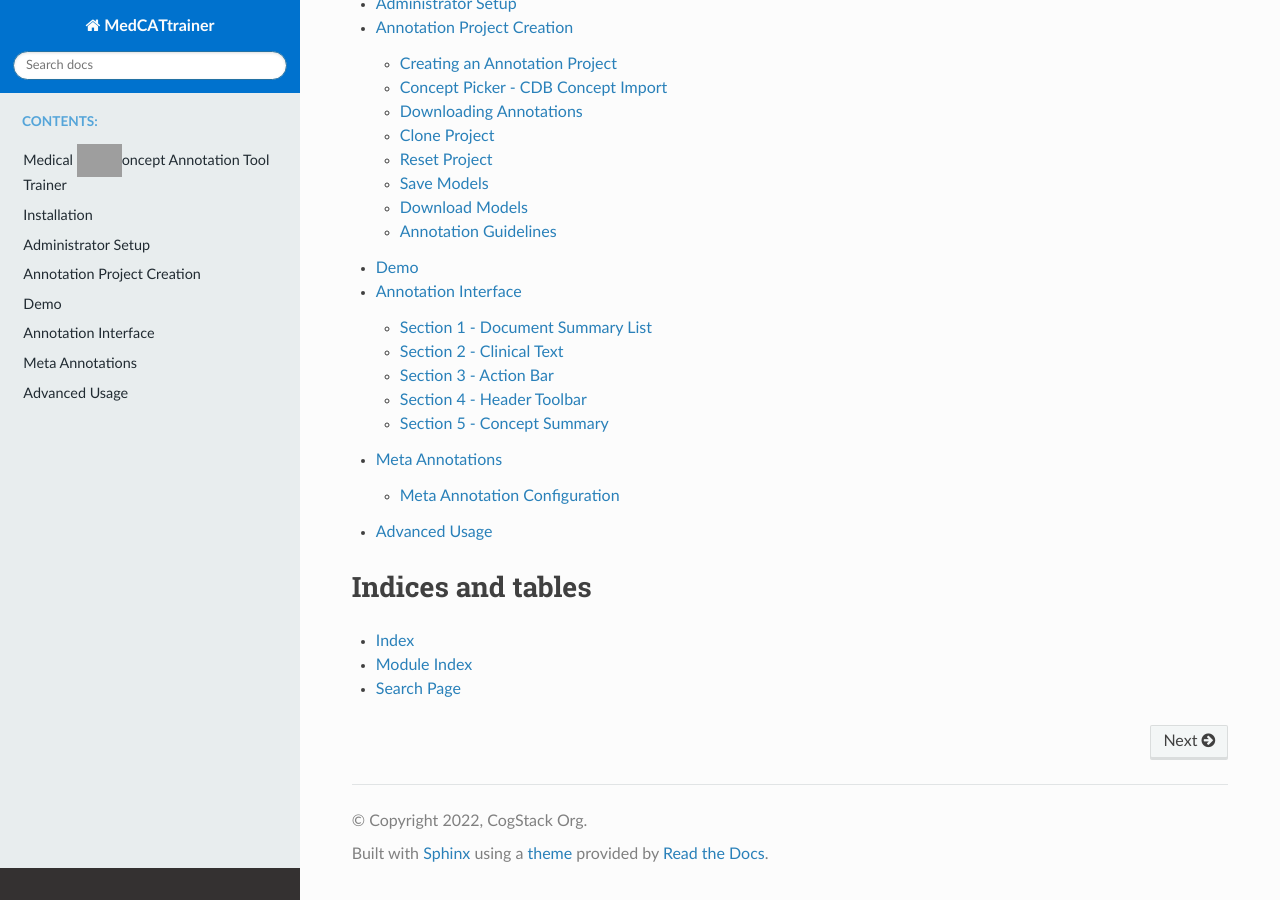
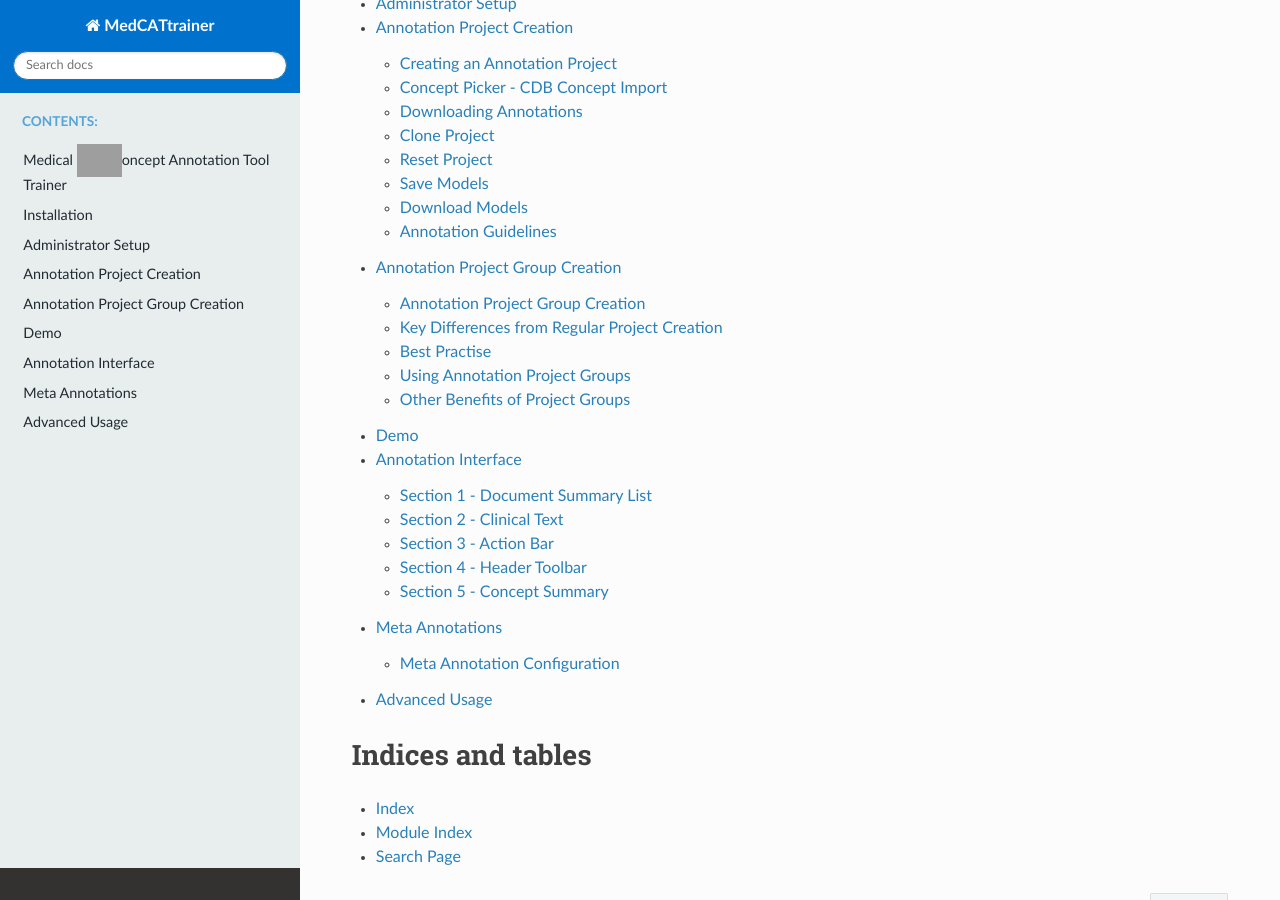
Before and after one commit to CogStack/MedCATtrainer, a Sphinx documentation site: the page built from docs/index.rst, in a window 1280 px wide and 900 px high, scrolled down 394 px. Built offline with Sphinx 7.4.7 and the Read the Docs theme 2.0.0, drawn with Linux system fonts in a browser that asks for light colours; pages that are not in the unit, such as notebooks, are missing from menus; some of the changed lines change nothing that is shown; grey boxes are pictures that could not be loaded.

Commit message:
8694qyu1k: Add minimal doc page for project groups.

```diff
--- a/docs/index.rst
+++ b/docs/index.rst
@@ -14,6 +14,7 @@
    installation.md
    admin_setup.md
    project_admin.md
+   project_group_admin.md
    demo_page.md
    annotator_guide.md
    meta_annotations.md
--- /dev/null
+++ b/docs/project_group_admin.md
@@ -0,0 +1,49 @@
+
+# Annotation Project Group Creation
+Annotation projects often involve more than one annotator.
+
+Project Group instances allow the creation and management of a group of annotation projects from one screen.
+
+## Annotation Project Group Creation
+
+Creating a Project Group is similar to regular [Annotation Project Creation](project_admin.md), but differs in a few
+key ways.
+
+They can be used to group existing projects together, or to create a set of Annotation Projects.
+
+## Key Differences from Regular Project Creation
+
+When completing a Project Group form, **Create Associated Projects** is a key parameter:
+
+### Create Associated Projects: True
+If checked will create an Annotation Project for each Annotator selected in the list. All selected Admins will be included as 'annotators' on each Project created. This saves
+the current steps of creating a 'template' projec then cloning, renaming and re-permissioning each project which happens with
+regular project creation for multiple annotators. Each Project will be called **<Project Group Name> - <Annotator Name>**.
+
+
+### Create Associated Projects: False
+If False the only important parameters will be ProjectGroup Name and description. All other parameters will be ignored. The expectation here is
+that the projects that are to be grouped already exist, and each Project will be added to the new Project Group manually.
+
+## Best Practise
+Project Groups provide a convenience method for the creating managing grorups of Annotation Projects. Changes such as CUI filters, and projec settings changed once
+in the group will flow down into the associated Annotation Projects.
+
+
+
+## Using Annotation Project Groups
+Regular, non-admin Users of MedCATTrainer, i.e. regular annotators, will not see the option to view Project Groups.
+
+Admin users will see an action bar as shown:
+![Project Groups Available](_static/img/project-groups-view-available.png)
+
+Selecting this view will show all available Project Groups to the logged in user.
+![Project Groups view](_static/img/project-groups-view.png)
+
+Selecting a group now opens a lightbox with the list of projects in this group:
+![Project Group Contents](_static/img/projects-in-group.png)
+
+
+## Other Benefits of Project Groups
+
+Further enhancements will allow metric further comparisson between projects in a group, gamification, standard annotation metric reporting (e.g. IIA / Cohen's Kappa statistics etc.)
```
Also changed, not shown: docs/_static/img/project-groups-view-available.png (added), docs/_static/img/project-groups-view.png (added), docs/_static/img/projects-in-group.png (added).
